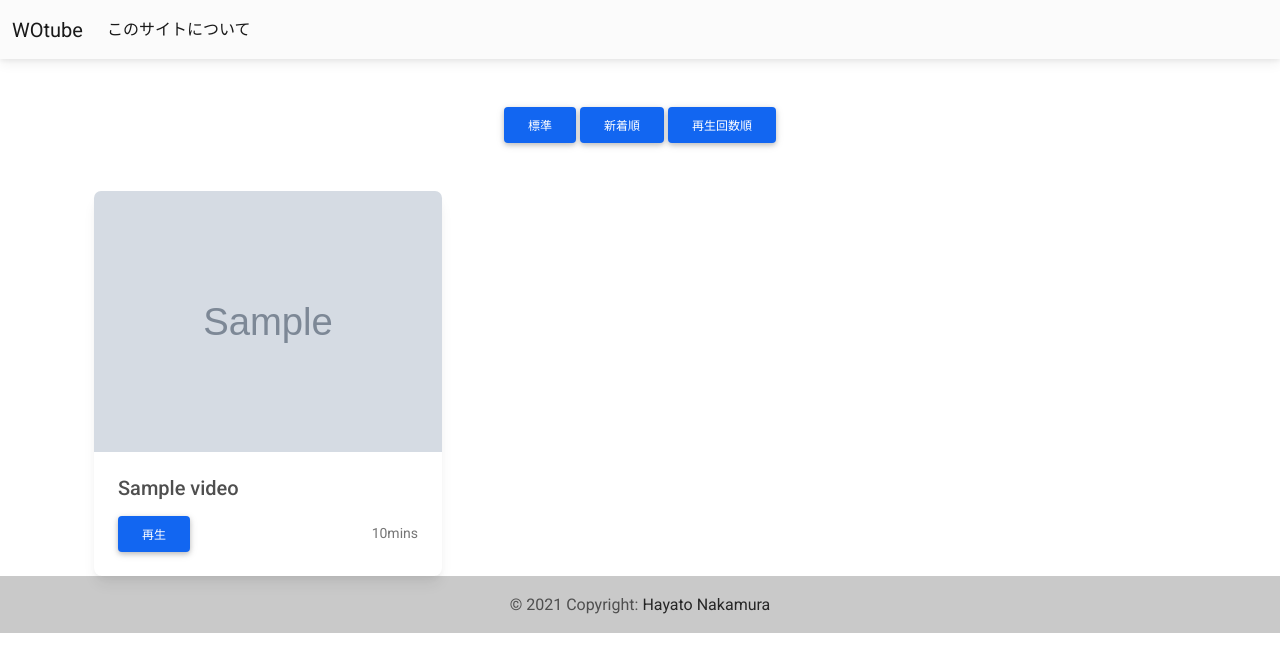
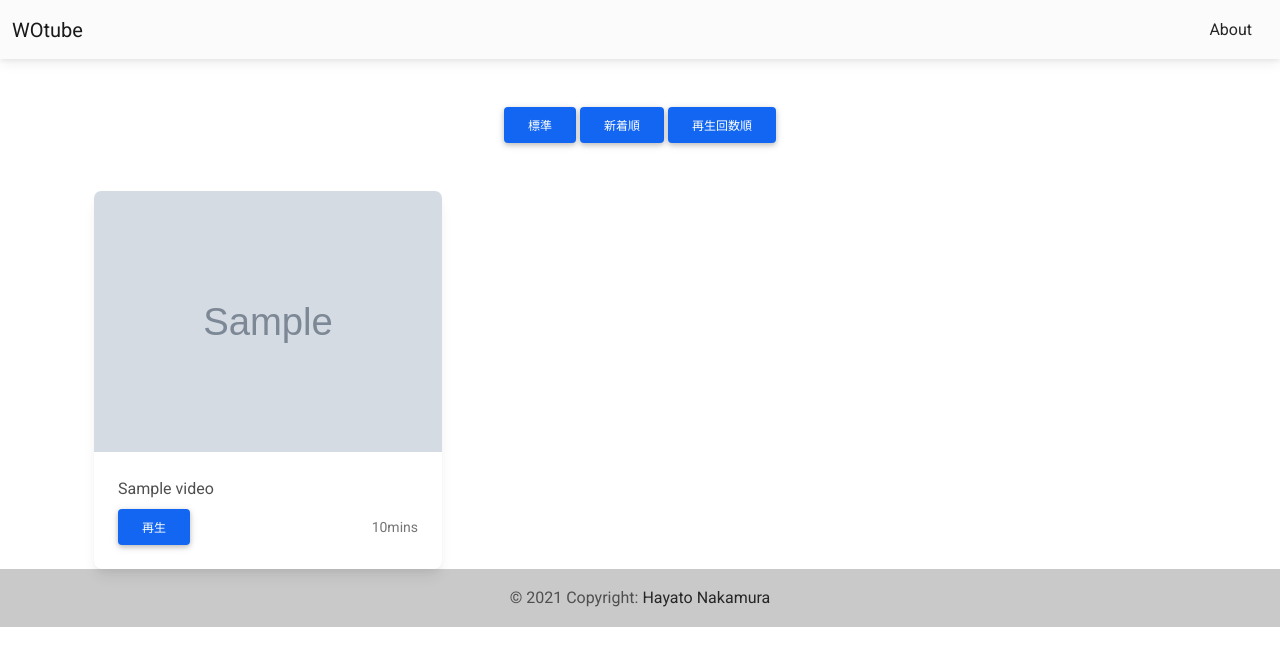
Before and after one commit to Hayato-N24/WOtube, a Django app: template myapp/templates/myapp/index.html in a window 1280 px wide. Shown: the top 672 px of the page. Run offline with Django 3.2, Linux system fonts and the light colour scheme; the template is opened without the code that fills it: most values are stand-ins (such as "Sample title", 1, 10 or a date in 2020); grey boxes marked "Sample" are stand-in pictures; some libraries are stand-ins or nearby versions.

Commit message:
add commend and fix indent

```diff
--- a/myapp/templates/myapp/base.html
+++ b/myapp/templates/myapp/base.html
@@ -17,38 +17,14 @@
 </head>
 
 <body>
-    <!-- Start your project here-->
-    <!-- start navber-->
     <!-- Navbar -->
     <nav class="navbar navbar-expand-lg navbar-light bg-light">
-        <!-- Container wrapper -->
         <div class="container-fluid">
-            <!-- Navbar brand -->
             <a class="navbar-brand" href="{% url 'index' %}">WOtube</a>
-
-            <!-- Toggle button -->
-            <button class="navbar-toggler" type="button" data-mdb-toggle="collapse"
-                data-mdb-target="#navbarSupportedContent" aria-controls="navbarSupportedContent" aria-expanded="false"
-                aria-label="Toggle navigation">
-                <i class="fas fa-bars"></i>
-            </button>
-
-            <!-- Collapsible wrapper -->
-            <div class="collapse navbar-collapse" id="navbarSupportedContent">
-                <!-- Left links -->
-                <ul class="navbar-nav me-auto mb-2 mb-lg-0">
-                    <li class="nav-item">
-                        <a class="nav-link active" aria-current="page" href="{% url 'about' %}">このサイトについて</a>
-                    </li>
-                </ul>
-                <!-- Left links -->
-            </div>
-            <!-- Collapsible wrapper -->
+            <a class="nav-link d-block text-right text-dark" href="{% url 'about' %}">About</a>
         </div>
-        <!-- Container wrapper -->
     </nav>
-    <!-- Navbar -->
-    <!-- end navber-->
+    <!-- end Navber-->
 
     {% block content %}
     {% endblock %}
@@ -63,10 +39,8 @@
         <!-- Copyright -->
     </footer>
     <!-- Footer -->
-    <!-- End your project here-->
 
-    <!-- MDB -->
-    <!-- MDB -->
+    <!-- MDB javascript -->
     <script type="text/javascript" src="https://cdnjs.cloudflare.com/ajax/libs/mdb-ui-kit/3.3.0/mdb.min.js"></script>
 </body>
 
--- a/myapp/templates/myapp/index.html
+++ b/myapp/templates/myapp/index.html
@@ -1,6 +1,7 @@
 {% extends 'myapp/base.html' %}
 {% block content %}
 <main class="container">
+    <!-- container-->
     <div class="container my-5">
         <div class="d-flex justify-content-center align-items-center">
             <form method="POST">
@@ -11,50 +12,34 @@
             </form>
         </div>
     </div>
+    <!-- end container-->
 
 
+    <!-- container-->
     <div class="container">
+        <!--row-->
         <div class="row">
-                <!--Card deck-->
-                <!--<div class="card-deck">-->
-
             {% for video in videos %}
             <div class="col-lg-4">
-
-                    <!--Card-->
+                <!--card-->
                 <div class="card lg-4">
-
                     <div class="view overlay">
                         <img src="{{video.thumbnail}}" class="card-img-top" alt="..." />
                     </div>
-
                     <div class="card-body">
-                            <h5 class="card-title">{{ video.title}}</h5>
-                            <p class="card-text">
-
-                            </p>
+                        <p class="card-title">{{ video.title}}</p>
                         <div class="d-flex justify-content-between align-items-center">
-                                <a href="{{ video.url }}" class="btn btn-primary" target="blank" rel="noopener noreferrer">再生</a>
+                            <a href="{{ video.url }}" class="btn btn-primary" target="_blank"
+                                rel="noopener noreferrer">再生</a>
                             <small class="d-block text-muted float-right">{{ video.duration }}mins</small>
-
                         </div>
                     </div>
-
-
-
                 </div>
-                    <!--end Card-->
-
+                <!--end card-->
             </div>
-                <!--end col-->
             {% endfor %}
-
-
-                <!--</div>-->
-                <!-- end Card deck-->
         </div>
         <!--end row-->
-
     </div>
     <!-- end container-->
 
```
Also changed, not shown: myapp/views.py (+11 -5 lines). Lines whose indentation alone changed are shown as unchanged.
